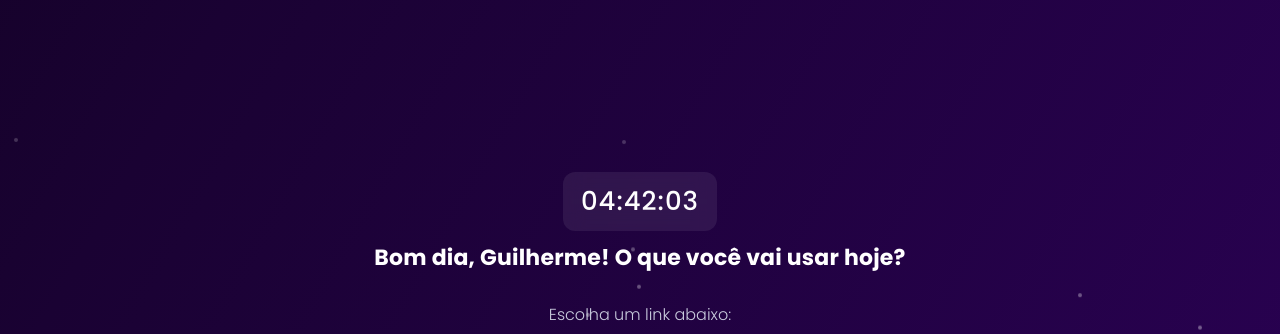
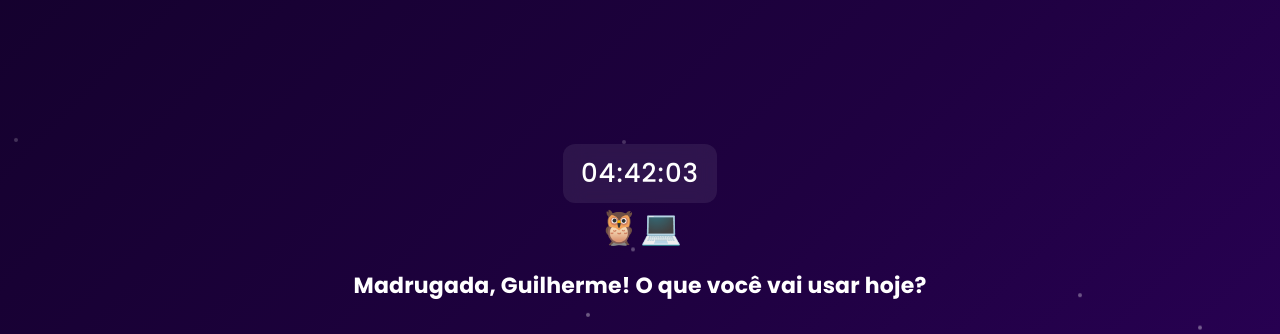
Before and after one commit to guizin32584/Site-de-redirecionamento, a plain HTML site: page index.html in a window 1280 px wide. Shown: the top 334 px of the page. Drawn offline with Linux system fonts and the light colour scheme.

Commit message:
Update index.html

```diff
--- a/index.html
+++ b/index.html
@@ -32,9 +32,10 @@
       position: fixed;
       inset: 0;
       z-index: -2;
-      background: linear-gradient(120deg, #000000, #1a0233, #2d015a);
-      background-size: 200% 200%;
-      animation: pulseGradient 10s ease infinite;
+      /* Ajuste para cores mais profundas e gradiente mais amplo */
+      background: linear-gradient(135deg, #000000, #0a011a, #1f0141, #3a0077);
+      background-size: 300% 300%;
+      animation: pulseGradient 15s ease infinite;
     }
 
     @keyframes pulseGradient {
@@ -70,7 +71,7 @@
       width: 200px;
       height: 200px;
       border-radius: 50%;
-      background: radial-gradient(circle, rgba(150, 0, 255, 0.45), transparent 70%);
+      background: radial-gradient(circle, rgba(180, 50, 255, 0.55), transparent 70%);
       pointer-events: none;
       transform: translate(-50%, -50%);
       z-index: -1;
@@ -102,6 +103,20 @@
       padding: 10px 18px;
       border-radius: 12px;
       backdrop-filter: blur(10px);
+    }
+
+    #time-emoji {
+        font-size: 32px;
+        margin-top: -10px;
+        margin-bottom: 8px;
+        animation: pulse 2s infinite;
+        display: block;
+    }
+
+    @keyframes pulse {
+        0% { transform: scale(1); }
+        50% { transform: scale(1.05); }
+        100% { transform: scale(1); }
     }
 
     header img.logo {
@@ -195,6 +210,7 @@
   <div class="container">
     <header>
       <div id="clock">00:00:00</div>
+      <span id="time-emoji"></span>
       <img class="logo" src="Imagens/logo-escola.png" alt="Logo" onerror="this.style.display='none'">
       <h1 id="greeting">Carregando...</h1>
     </header>
@@ -235,7 +251,26 @@
   </div>
 
   <script>
-    // Configuração e animação dos pontos flutuantes (mantido)
+    // As frases foram ajustadas para serem curtas, mantendo a saudação e a pergunta.
+    const GREETINGS = {
+        morning: {
+            text: "Bom dia, Guilherme! O que você vai usar hoje?",
+            emoji: "☀️☕"
+        },
+        afternoon: {
+            text: "Boa tarde, Guilherme! O que você vai usar hoje?",
+            emoji: "😎🔥"
+        },
+        evening: {
+            text: "Boa noite, Guilherme! O que você vai usar hoje?",
+            emoji: "🌙⭐"
+        },
+        night: {
+            text: "Madrugada, Guilherme! O que você vai usar hoje?",
+            emoji: "🦉💻"
+        }
+    };
+
     const dots = document.getElementById("dots");
     for (let i = 0; i < 40; i++) {
       const d = document.createElement("div");
@@ -246,7 +281,6 @@
       dots.appendChild(d);
     }
 
-    // Efeito de brilho do cursor (mantido)
     const glow = document.getElementById("cursorGlow");
 
     document.addEventListener("mousemove", (e) => {
@@ -259,23 +293,44 @@
       glow.style.opacity = 0;
     });
 
-    // Lógica da saudação baseada na hora (mantido)
-    const h = new Date().getHours();
     const greet = document.getElementById("greeting");
+    const timeEmoji = document.getElementById("time-emoji");
 
-    // Assumindo que o nome do usuário é 'Guilherme', como no código original.
-    if (h < 12) greet.textContent = "Bom dia, Guilherme! O que você vai usar hoje?";
-    else if (h < 18) greet.textContent = "Boa tarde, Guilherme! O que você vai usar hoje?";
-    else greet.textContent = "Boa noite, Guilherme! O que você vai usar hoje?";
+    function updateGreetingAndEmoji() {
+        const h = new Date().getHours();
+        let currentPart;
 
-    // Relógio em tempo real (mantido)
+        if (h >= 5 && h < 12) {
+            // 5:00h até 11:59h: Manhã
+            currentPart = GREETINGS.morning;
+        } else if (h >= 12 && h < 18) {
+            // 12:00h até 17:59h: Tarde
+            currentPart = GREETINGS.afternoon;
+        } else if (h >= 18 && h <= 23) {
+            // 18:00h até 23:59h: Noite
+            currentPart = GREETINGS.evening;
+        } else {
+            // 00:00h até 4:59h: Madrugada
+            currentPart = GREETINGS.night;
+        }
+
+        greet.textContent = currentPart.text;
+        timeEmoji.textContent = currentPart.emoji;
+    }
+
     function updateClock() {
       const now = new Date();
       const hh = String(now.getHours()).padStart(2, '0');
       const mm = String(now.getMinutes()).padStart(2, '0');
       const ss = String(now.getSeconds()).padStart(2, '0');
       document.getElementById("clock").textContent = `${hh}:${mm}:${ss}`;
+
+      if (ss === '00' || ss === '30') {
+        updateGreetingAndEmoji();
+      }
     }
+
+    updateGreetingAndEmoji();
 
     setInterval(updateClock, 1000);
     updateClock();
```
